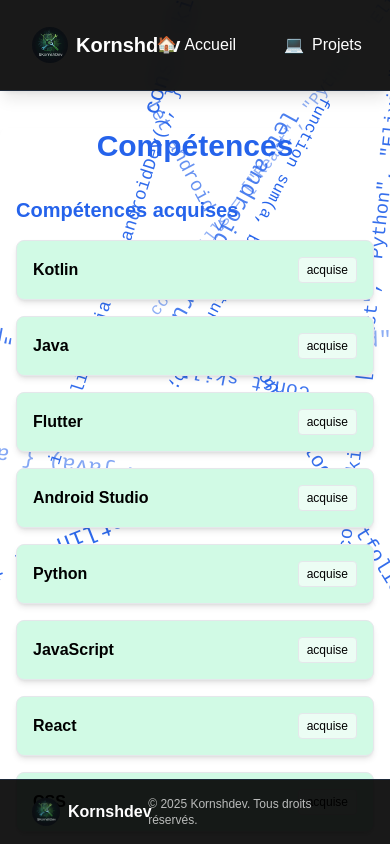
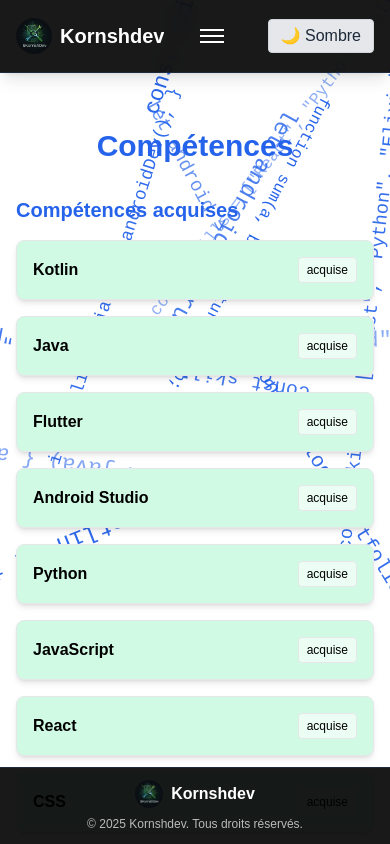
Before and after one commit to ujju16/kornshdevportfolio, a Next.js app in the folder kornshportfolio/: page /skills in a window 390 px wide. Shown: the top 844 px of the page. Built offline with nearby package versions, Linux system fonts and the light colour scheme.

Commit message:
fix(responsive): menu hamburger mobile + panneau latéral, espacement navbar/footer, logo protégé du chevauchement

```diff
--- a/kornshportfolio/src/components/Footer.tsx
+++ b/kornshportfolio/src/components/Footer.tsx
@@ -2,12 +2,12 @@ import Image from 'next/image';
 
 // Composant Footer pour le bas de page
 const Footer = () => (
-  <footer className="w-full bg-black/90 dark:bg-black/95 text-white py-4 px-8 flex items-center justify-between fixed bottom-0 left-0 z-40 border-t border-gray-800 mt-8">
-    <div className="flex items-center gap-2">
-      <Image src="/logo.jpeg" alt="Logo Kornshdev" width={28} height={28} className="rounded-full" />
-      <span className="font-semibold">Kornshdev</span>
+  <footer className="w-full bg-black/90 dark:bg-black/95 text-white py-3 px-4 sm:py-4 sm:px-8 flex flex-col sm:flex-row items-center sm:justify-between fixed bottom-0 left-0 z-40 border-t border-gray-800 mt-8 gap-2 sm:gap-0">
+    <div className="flex items-center gap-2 min-w-0">
+      <Image src="/logo.jpeg" alt="Logo Kornshdev" width={28} height={28} className="rounded-full shrink-0" />
+      <span className="font-semibold truncate">Kornshdev</span>
     </div>
-    <span className="text-xs opacity-70">&copy; {new Date().getFullYear()} Kornshdev. Tous droits réservés.</span>
+    <span className="text-xs opacity-70 text-center">&copy; {new Date().getFullYear()} Kornshdev. Tous droits réservés.</span>
   </footer>
 );
 
--- a/kornshportfolio/src/components/Navbar.tsx
+++ b/kornshportfolio/src/components/Navbar.tsx
@@ -4,6 +4,7 @@
 import Link from 'next/link';
 import ThemeSwitch from './ThemeSwitch';
 import Image from 'next/image';
+import { useState } from 'react';
 
 const navLinks = [
   { href: '/', label: 'Accueil', icon: '🏠' },
@@ -12,13 +13,24 @@ const navLinks = [
   { href: '/contact', label: 'Contact', icon: '✉️' },
 ];
 
-const Navbar = () => (
-  <nav className="w-full flex justify-between items-center py-4 px-8 bg-black/90 dark:bg-black/95 backdrop-blur-md shadow-lg fixed top-0 left-0 z-50 border-b border-gray-800">
-    <div className="flex items-center gap-2">
-      <Image src="/logo.jpeg" alt="Logo Kornshdev" width={36} height={36} className="rounded-full" />
-      <span className="font-bold text-xl text-white">Kornshdev</span>
+const Navbar = () => {
+  const [open, setOpen] = useState(false);
+  return (
+    <nav className="w-full flex justify-between items-center py-4 px-4 sm:px-8 bg-black/90 dark:bg-black/95 backdrop-blur-md shadow-lg fixed top-0 left-0 z-50 border-b border-gray-800">
+      <div className="flex items-center gap-2 min-w-0">
+        <Image src="/logo.jpeg" alt="Logo Kornshdev" width={36} height={36} className="rounded-full shrink-0" />
+        <span className="font-bold text-xl text-white truncate">Kornshdev</span>
       </div>
-    <ul className="flex gap-6 text-md font-medium">
+      <button
+        className="sm:hidden flex flex-col justify-center items-center w-10 h-10 ml-2 text-white focus:outline-none"
+        aria-label="Ouvrir le menu navigation"
+        onClick={() => setOpen(!open)}
+      >
+        <span className={`block w-6 h-0.5 bg-white mb-1 transition-all ${open ? 'rotate-45 translate-y-2' : ''}`}></span>
+        <span className={`block w-6 h-0.5 bg-white mb-1 transition-all ${open ? 'opacity-0' : ''}`}></span>
+        <span className={`block w-6 h-0.5 bg-white transition-all ${open ? '-rotate-45 -translate-y-2' : ''}`}></span>
+      </button>
+      <ul className="hidden sm:flex gap-4 md:gap-6 text-md font-medium">
         {navLinks.map((nav) => (
           <li key={nav.href}>
             <Link
@@ -41,7 +53,37 @@ const Navbar = () => (
         ))}
       </ul>
       <ThemeSwitch />
+      {/* Menu latéral mobile */}
+      {open && (
+        <div className="fixed inset-0 z-50 bg-black/70 flex">
+          <div className="w-64 bg-black dark:bg-black/95 h-full p-6 flex flex-col gap-6 animate-slide-in shadow-lg">
+            <button
+              className="self-end mb-4 text-white text-2xl"
+              aria-label="Fermer le menu navigation"
+              onClick={() => setOpen(false)}
+            >
+              &times;
+            </button>
+            <ul className="flex flex-col gap-4 text-lg font-medium">
+              {navLinks.map((nav) => (
+                <li key={nav.href}>
+                  <Link
+                    href={nav.href}
+                    className="flex items-center gap-2 px-3 py-2 rounded transition-colors duration-200 nav-link text-white hover:bg-gray-800"
+                    onClick={() => setOpen(false)}
+                  >
+                    <span>{nav.icon}</span>
+                    {nav.label}
+                  </Link>
+                </li>
+              ))}
+            </ul>
+          </div>
+          <div className="flex-1" onClick={() => setOpen(false)} />
+        </div>
+      )}
     </nav>
   );
+};
 
 export default Navbar;
```
Lines whose indentation alone changed are shown as unchanged.
